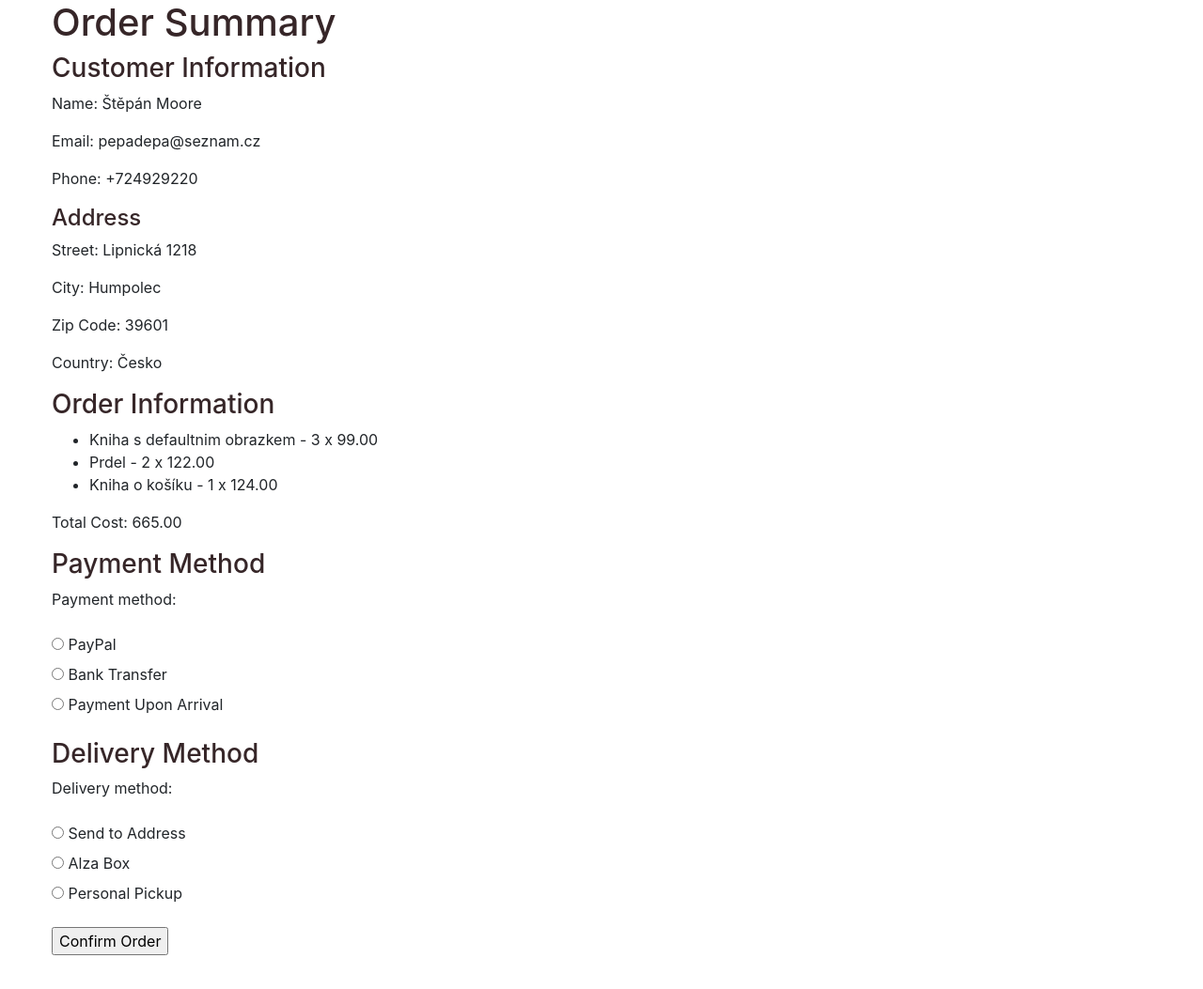
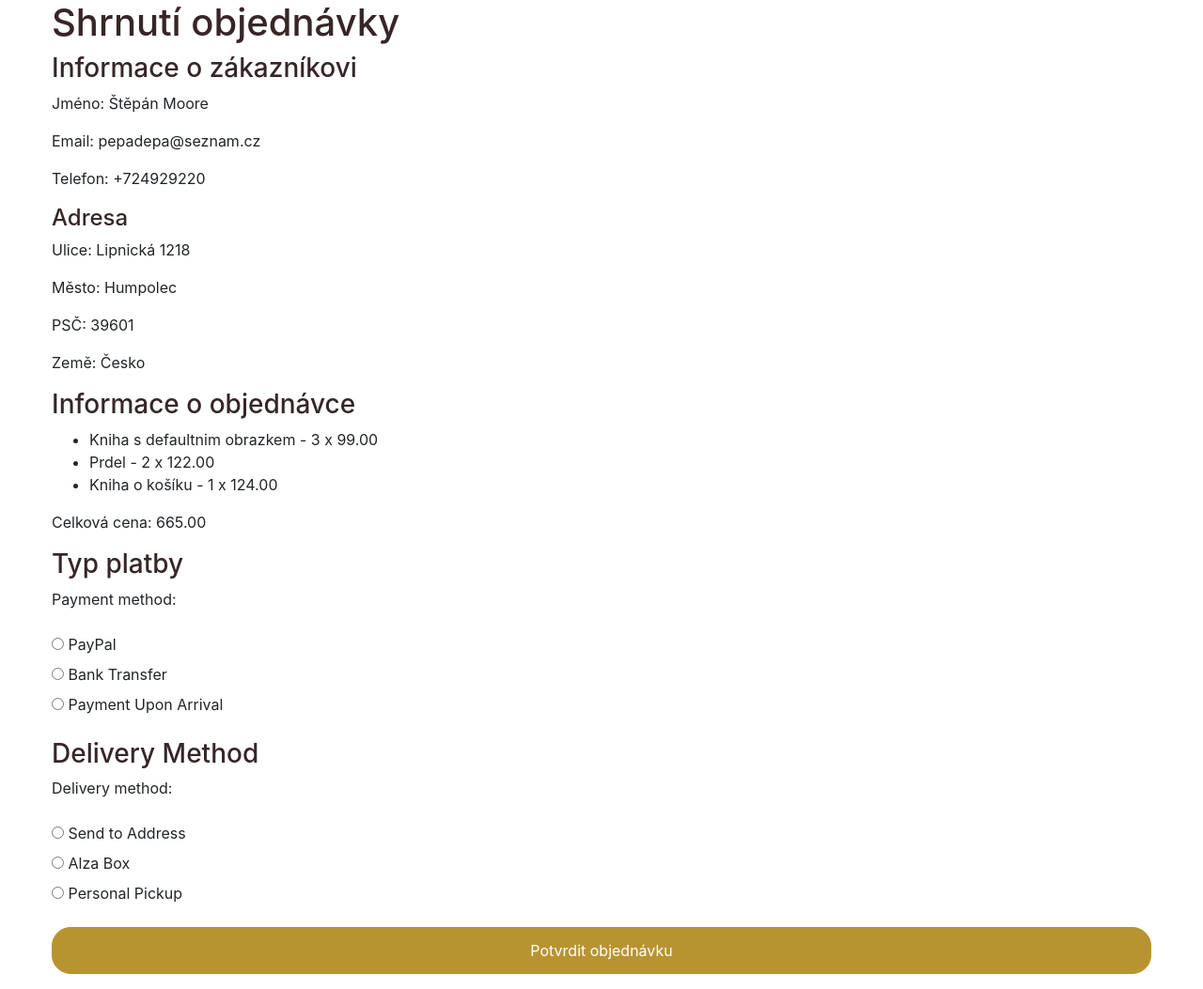
Before and after one commit to KaterinaMlada/KRAL-KNIH-SDA, a Django app: page /order-summary/7/ in a window 1280 px wide. Shown: the part 76-1129 px from the top of the page at 94% size. Before the commit the page ends 1093 px from the top, so only its background shows below. Run offline with Django 5.2, Linux system fonts and the light colour scheme; data comes from the database, SQL or seed files in the repository; both versions use the stored data as it was after the commit; some libraries are stand-ins or nearby versions.

Commit message:
Stepan 2007 - preklad a trochu vizualu

```diff
--- a/core/forms.py
+++ b/core/forms.py
@@ -3,14 +3,14 @@ from .models import Address
 
 
 class CheckoutForm(forms.Form):
-    first_name = forms.CharField(max_length=15)
-    last_name = forms.CharField(max_length=25)
-    email = forms.EmailField()
-    phone = forms.CharField(max_length=15, required=False)
-    street = forms.CharField(max_length=50)
-    city = forms.CharField(max_length=20)
-    zip_code = forms.CharField(max_length=10)
-    country = forms.CharField(max_length=15)
+    first_name = forms.CharField(max_length=15, label='Jméno')
+    last_name = forms.CharField(max_length=25, label='Příjmení')
+    email = forms.EmailField(label='E-mail')
+    phone = forms.CharField(max_length=15, required=False, label='Telefon')
+    street = forms.CharField(max_length=50, label='Ulice a číslo popisné')
+    city = forms.CharField(max_length=20,label='Město')
+    zip_code = forms.CharField(max_length=10, label='PSČ')
+    country = forms.CharField(max_length=15, label='Země')
 
 
 class PaymentForm(forms.Form):
--- a/core/templates/base.html
+++ b/core/templates/base.html
@@ -46,7 +46,7 @@
                 <a href="{% url 'core:cart' %}">
                     <img id="cart-icon" src="{% static 'images/cart.png' %}" alt="Cart" >
                 </a>
-                <p id="cart-total" >0</p>
+                <p id="cart-total" > 0 </p>
             </div>
         </div>
     </nav>
--- a/core/templates/order_success.html
+++ b/core/templates/order_success.html
@@ -2,6 +2,6 @@
 {% load static %}
 
 {% block content %}
-<h1>Order Successful</h1>
-<p>Your order has been placed successfully!</p>
+<h1>Královsky objednáno!</h1>
+<p>Vaše objednávka byla úspěšně přijata! Děkujeme!</p>
 {% endblock %}
--- a/core/templates/order_summary.html
+++ b/core/templates/order_summary.html
@@ -2,27 +2,27 @@
 {% load static %}
 
 {% block content %}
-<h1>Order Summary</h1>
+<h1>Shrnutí objednávky</h1>
 <div class="order-details">
-    <h3>Customer Information</h3>
-    <p>Name: {{ customer.first_name }} {{ customer.last_name }}</p>
+    <h3>Informace o zákazníkovi</h3>
+    <p>Jméno: {{ customer.first_name }} {{ customer.last_name }}</p>
     <p>Email: {{ customer.email }}</p>
-    <p>Phone: {{ customer.phone }}</p>
-    <h4>Address</h4>
-    <p>Street: {{ address.street }}</p>
-    <p>City: {{ address.city }}</p>
-    <p>Zip Code: {{ address.zip_code }}</p>
-    <p>Country: {{ address.country }}</p>
+    <p>Telefon: {{ customer.phone }}</p>
+    <h4>Adresa</h4>
+    <p>Ulice: {{ address.street }}</p>
+    <p>Město: {{ address.city }}</p>
+    <p>PSČ: {{ address.zip_code }}</p>
+    <p>Země: {{ address.country }}</p>
 
-    <h3>Order Information</h3>
+    <h3>Informace o objednávce</h3>
     <ul>
         {% for item in items %}
         <li>{{ item.book.title }} - {{ item.quantity }} x {{ item.unit_price }}</li>
         {% endfor %}
     </ul>
-    <p>Total Cost: {{ order.total_cost }}</p>
+    <p>Celková cena: {{ order.total_cost }}</p>
 
-    <h3>Payment Method</h3>
+    <h3>Typ platby</h3>
     <form method="post">
         {% csrf_token %}
         {{ payment_form.as_p }}
@@ -30,7 +30,7 @@
         <h3>Delivery Method</h3>
         {{ delivery_form.as_p }}
 
-        <input type="submit" value="Confirm Order">
+        <input type="submit" class="btn btn-warning btn-block" value="Potvrdit objednávku">
     </form>
 </div>
 {% endblock %}
--- a/core/views.py
+++ b/core/views.py
@@ -134,15 +134,14 @@ def add_to_cart(request, book_id):
         cart = Cart.objects.create()
         request.session['cart_id'] = str(cart.id)
 
-
-
-
     cart_item, item_created = CartItem.objects.get_or_create(cart=cart, book=book)
-
 
     if not item_created:
         cart_item.quantity += 1
         cart_item.save()
+
+    if request.headers.get('x-requested-with') == 'XMLHttpRequest':
+        return JsonResponse({'message': 'Item added to cart'})
 
     return redirect('core:books')
 
@@ -165,6 +164,8 @@ def add_to_cart_detail(request, book_id):
         cart_item.quantity += 1
         cart_item.save()
 
+    if request.headers.get('x-requested-with') == 'XMLHttpRequest':
+        return JsonResponse({'message': 'Item added to cart'})
 
     return redirect('core:book_detail', pk=book.pk)
 
@@ -212,7 +213,6 @@ def remove_from_cart(request, book_id):
     return redirect(reverse('core:cart'))
 
 
-
 def cart_count(request):
     cart_id = request.session.get('cart_id')
     if cart_id:
```
Also changed, not shown: db.sqlite3.
